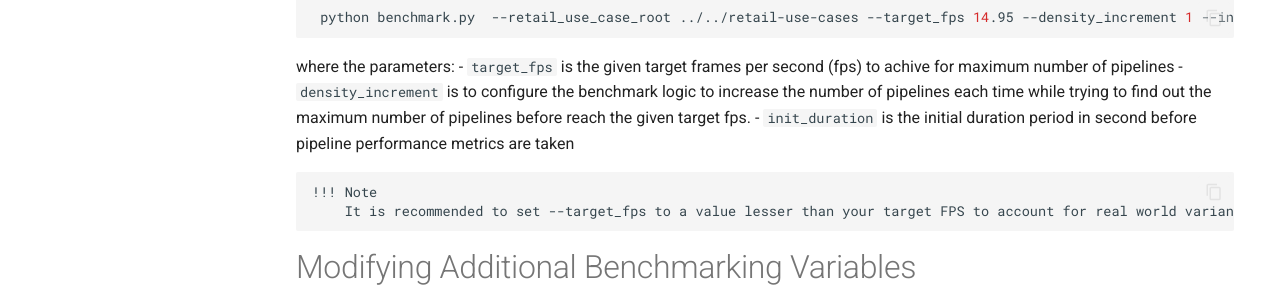
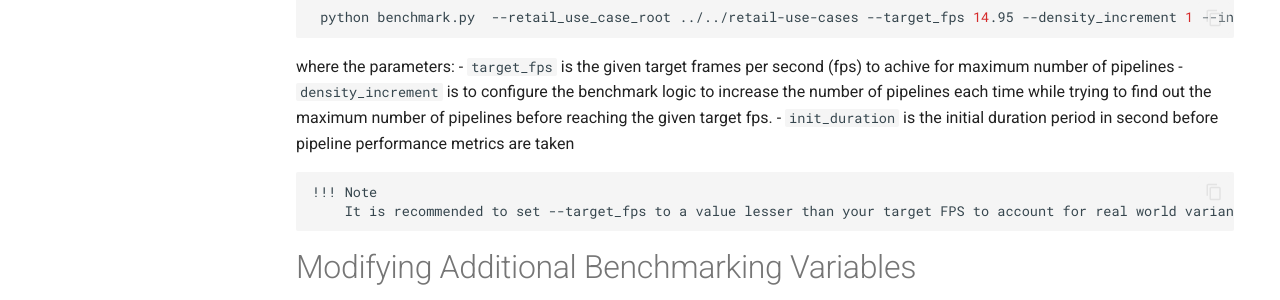
Before and after one commit to intel-retail/documentation, an MkDocs documentation site: the page built from docs_src/performance-tools/benchmark.md, in a window 1280 px wide and 900 px high, scrolled down 1331 px. Shown: the part 178-478 px from the top of the window. Built offline with MkDocs 1.6.1 and Material for MkDocs 9.7.7, drawn with Linux system fonts in a browser that asks for light colours; comment, search, counter and statistics services are not loaded; the version menu is left out.

Commit message:
Update docs_src/performance-tools/benchmark.md
accepted, ok

Co-authored-by: NeethuES <neethu.elizabeth.simon@intel.com>

```diff
--- a/docs_src/performance-tools/benchmark.md
+++ b/docs_src/performance-tools/benchmark.md
@@ -52,7 +52,7 @@ To run the stream density functionality use `--target_fps` and/or `--density_inc
 
 where the parameters:
 - `target_fps` is the given target frames per second (fps) to achive for maximum number of pipelines
-- `density_increment` is to configure the benchmark logic to increase the number of pipelines each time while trying to find out the maximum number of pipelines before reach the given target fps.
+- `density_increment` is to configure the benchmark logic to increase the number of pipelines each time while trying to find out the maximum number of pipelines before reaching the given target fps.
 - `init_duration` is the initial duration period in second before pipeline performance metrics are taken
 
 
```
